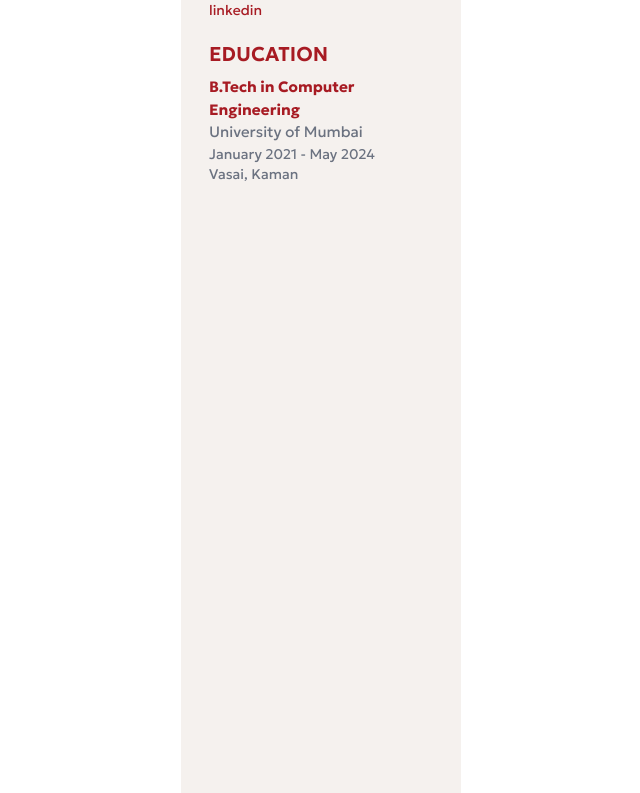
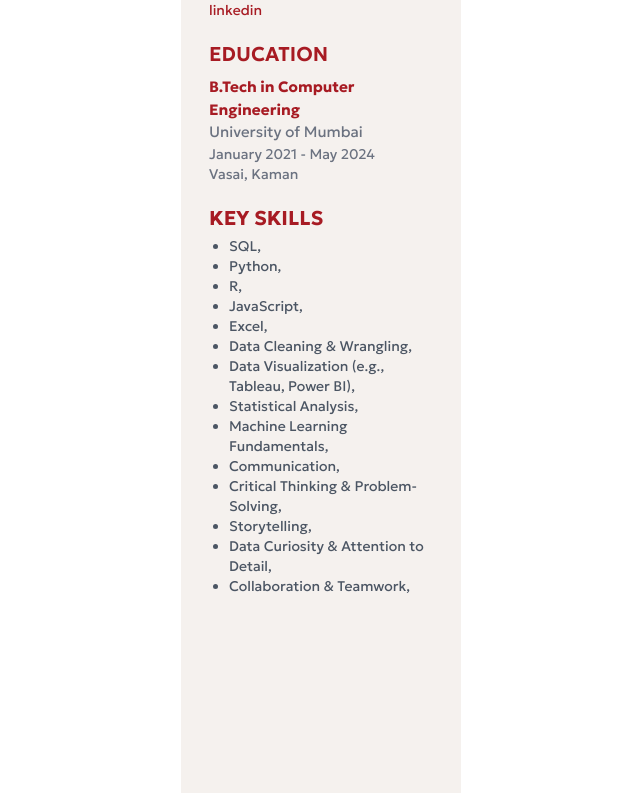
Before and after one commit to HarikrishnanYPR1707/EcliptiQ, a React (Vite) app: page /templates/bk/elr in a window 1280 px wide. Shown: the part 496-1289 px from the top of the page, without its empty margins (59-699 px from the left). Built offline with nearby package versions, Linux system fonts and the light colour scheme; no server answers; a web font is replaced by a local one.

Commit message:
Done with skills section

```diff
--- a/src/components/resumeTemplates/banking/BkElr.jsx
+++ b/src/components/resumeTemplates/banking/BkElr.jsx
@@ -90,6 +90,37 @@ const BkElr = () => {
                   </div>
                 </div>
               </div>
+              {/* Skills section  */}
+              <div className="mt-5">
+                <h1 className="mb-1 text-xl font-bold uppercase text-[#a71b23]">
+                  key Skills
+                </h1>
+                <ul className="">
+                  {[
+                    "SQL",
+                    "Python",
+                    "R",
+                    "JavaScript",
+                    "Excel",
+                    "Data Cleaning & Wrangling",
+                    "Data Visualization (e.g., Tableau, Power BI)",
+                    "Statistical Analysis",
+                    "Machine Learning Fundamentals",
+                    "Communication",
+                    "Critical Thinking & Problem-Solving",
+                    "Storytelling",
+                    "Data Curiosity & Attention to Detail",
+                    "Collaboration & Teamwork",
+                  ].map((skill, i) => (
+                    <li
+                      key={i}
+                      className="ml-5 list-disc text-sm text-gray-600"
+                    >
+                      {skill},
+                    </li>
+                  ))}
+                </ul>
+              </div>
             </div>
             {/* --------------------- right section ---------------------*/}
             <div className="min-h-[1131px] w-[75%] p-7"></div>
```
